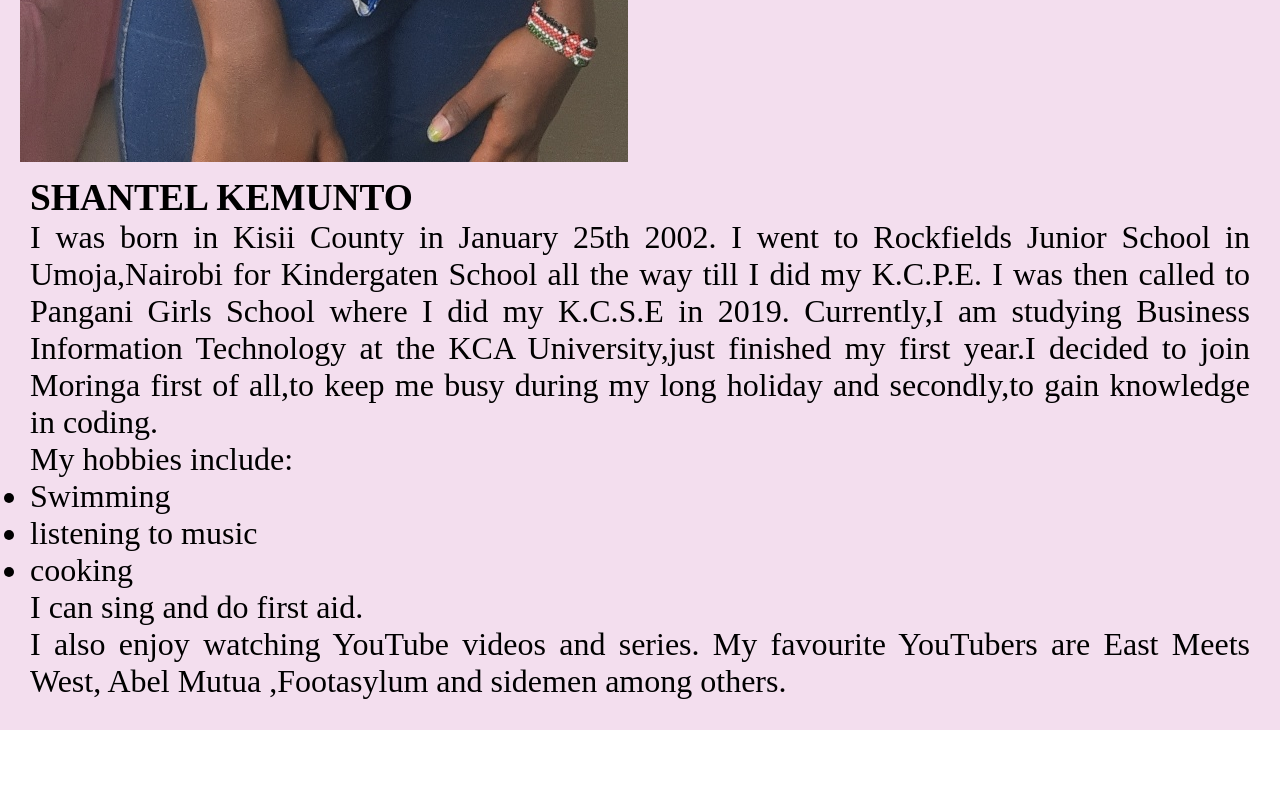
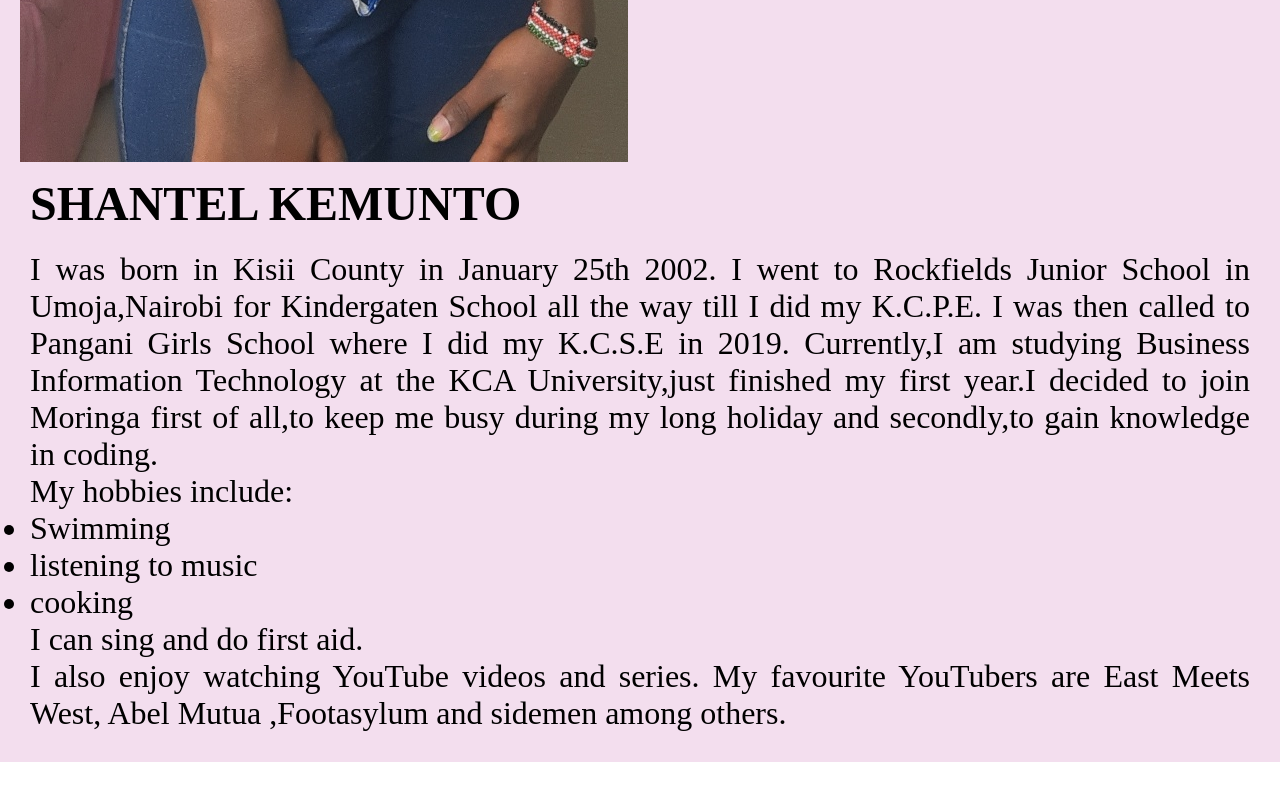
Before and after one commit to shantel-dev/independent-project, a plain HTML site: page index.html in a window 1280 px wide. Shown: the part 2174-2974 px from the top of the page. Drawn offline with Linux system fonts and the light colour scheme.

Commit message:
Add CSS style to increase font size in the about me section

```diff
--- a/styles.css
+++ b/styles.css
@@ -95,3 +95,7 @@
     font-size: 2rem;
 
 }
+#intro h3{
+    font-size: 3rem;
+    margin-bottom: 20px;
+}
```
